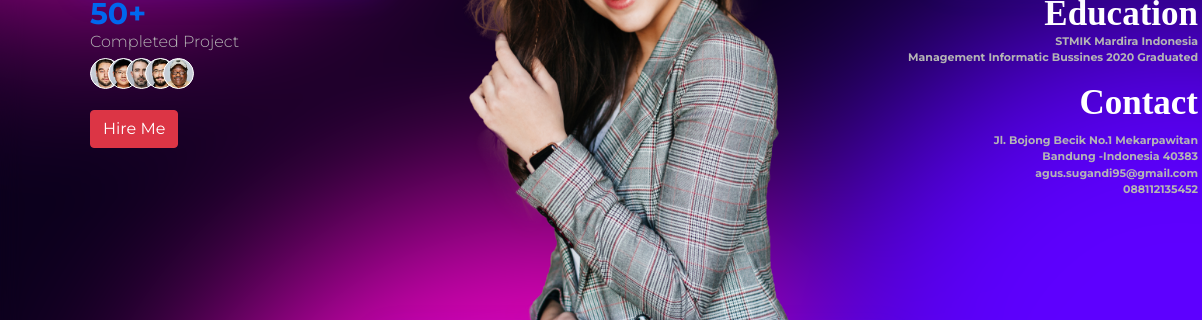
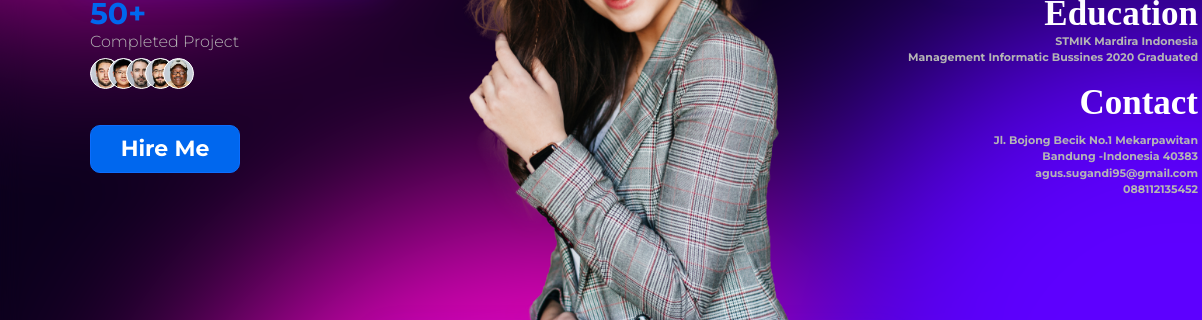
Before and after one commit to CreativeAcademyIndonesia/creativeacademyindonesia.github.io, a plain HTML site: page index.html in a window 1280 px wide. Shown: the part 415-735 px from the top of the page, 0-1202 px from the left. Drawn offline with nearby package versions, Linux system fonts and the light colour scheme.

Commit message:
merubah tombol seprti semula

```diff
--- a/index.html
+++ b/index.html
@@ -147,7 +147,7 @@
                         <img src="Image/Testi 5.png" alt="">
                     </div>
 
-                    <a href="" class="btn btn-danger">Hire Me</a>
+                    <a href="" class="btn btn-primary btn-hire">Hire Me</a>
 
                 </div>
 
```
